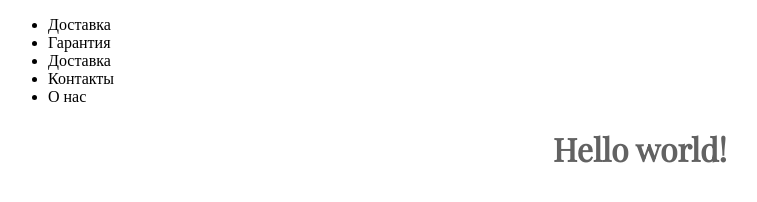
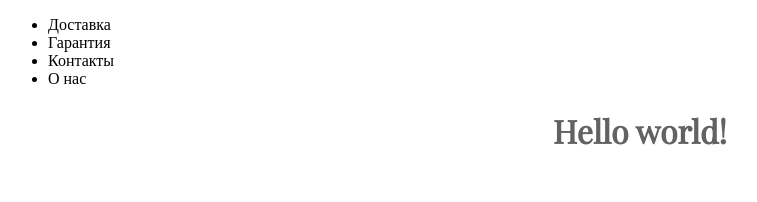
Before and after one commit to IP777/groupe_24_GoIt, a plain HTML site: page index.html in a window 1280 px wide. Shown: the whole page, without its empty margins (0-757 px from the left). Drawn offline with nearby package versions, Linux system fonts and the light colour scheme.

Commit message:
Deleted one item from nav

```diff
--- a/index.html
+++ b/index.html
@@ -10,7 +10,6 @@
         <ul class="nav-list">
             <li class="nav-item">Доставка</li>
             <li class="nav-item">Гарантия</li>
-            <li class="nav-item">Доставка</li>
             <li class="nav-item">Контакты</li>
             <li class="nav-item">О нас</li>
         </ul>
```
